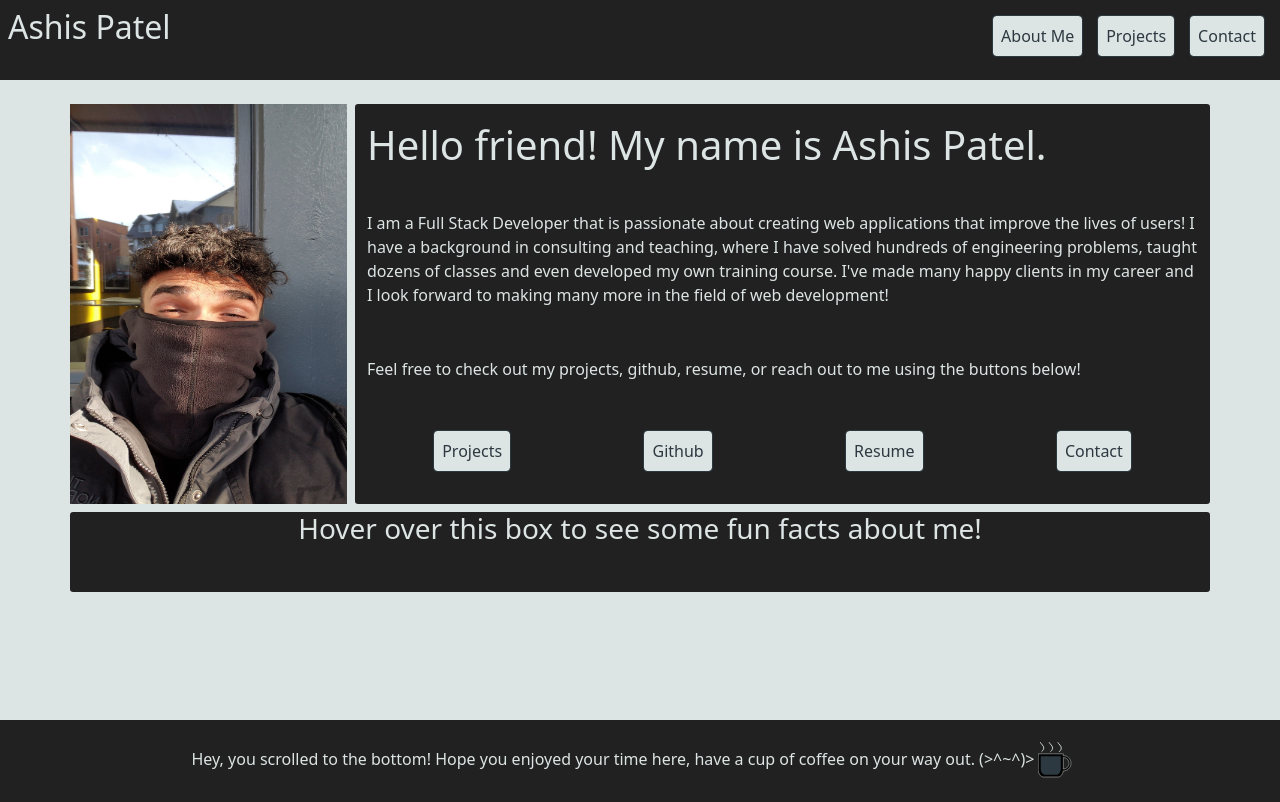
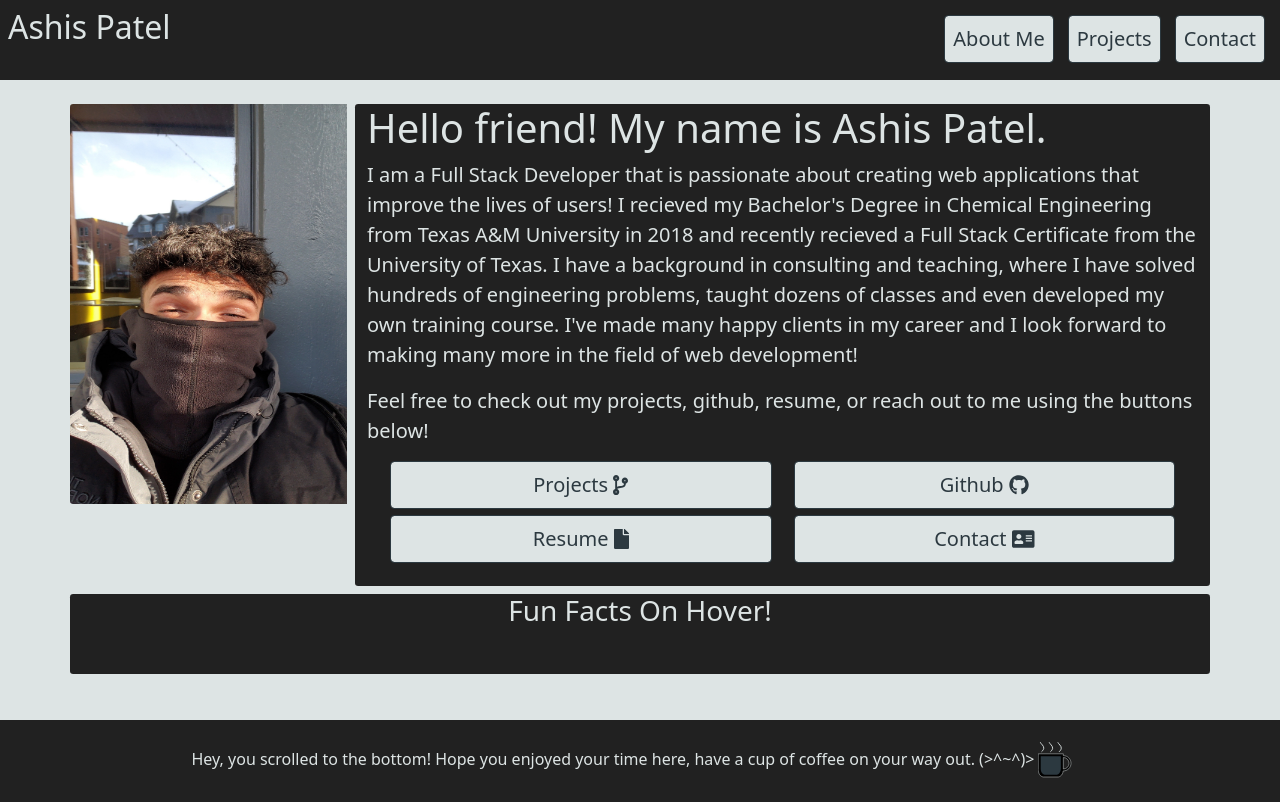
Before and after one commit to AshisPatel/portfolio, a React (Create React App) app: page / in a window 1280 px wide. Built offline with nearby package versions, Linux system fonts and the light colour scheme.

Commit message:
Toggle with font-size and link-button styling

```diff
--- a/package.json
+++ b/package.json
@@ -4,6 +4,7 @@
   "private": true,
   "dependencies": {
     "@fortawesome/fontawesome-svg-core": "^1.2.36",
+    "@fortawesome/free-brands-svg-icons": "^5.15.4",
     "@fortawesome/free-solid-svg-icons": "^5.15.4",
     "@fortawesome/react-fontawesome": "^0.1.16",
     "@testing-library/jest-dom": "^5.14.1",
--- a/src/Components/About.js
+++ b/src/Components/About.js
@@ -2,41 +2,48 @@ import React, { useState } from "react";
 import { Link } from "react-router-dom";
 import funFactList from "../assets/data/factList";
 import ListItem from "../Components/ListItem";
+import { FontAwesomeIcon } from "@fortawesome/react-fontawesome";
 
 function About(props) {
 
-    const [ isHovered, setIsHovered ] = useState(false);
+    const [isHovered, setIsHovered] = useState(false);
 
     return (
         <section id="about" className="container mt-4">
             <div className="row">
-                <img src={require("../assets/images/me.JPG").default} alt="Ashis striking a pose that embodies his grace and magnificence" className="col-12 col-md-3 ps-4 ps-md-0 pe-4 pe-md-2 h-md-100 mb-md-0 mb-4" id="about-img"/>
-                <div className=" col-12 col-md-9 about-info-box d-flex flex-column justify-content-around">
+                <img src={require("../assets/images/me.JPG").default} alt="Ashis striking a pose that embodies his grace and magnificence" className="col-12 col-md-3 ps-4 ps-md-0 pe-4 pe-md-2 h-md-100 mb-md-0 mb-4" id="about-img" />
+                <div className=" col-10 offset-1 offset-md-0 col-md-9 about-info-box d-flex flex-column justify-content-around">
                     <h1>Hello friend! My name is Ashis Patel.</h1>
-                    <p>
-                        I am a Full Stack Developer that is passionate about creating web applications that improve the lives of users! I have a background in consulting and teaching, where I have solved hundreds of engineering problems, taught dozens of classes and even developed my own training course. I've made many happy clients in my career and I look forward to making many more in the field of web development!
+                    <p className="about-me-intro">
+                        I am a Full Stack Developer that is passionate about creating web applications that improve the lives of users! I recieved my Bachelor's Degree in Chemical Engineering from Texas A&M University in 2018 and recently recieved a Full Stack Certificate from the University of Texas. I have a background in consulting and teaching, where I have solved hundreds of engineering problems, taught dozens of classes and even developed my own training course. I've made many happy clients in my career and I look forward to making many more in the field of web development!
 
                     </p>
 
-                    <p>
+                    <p className="fs-5">
                         Feel free to check out my projects, github, resume, or reach out to me using the buttons below!
                     </p>
-                    <div className="about-link-box d-flex justify-content-around mb-3">
-                    <Link to="/projects"><button className="button">Projects</button></Link>
-                    <a href="https://github.com/AshisPatel" target="_blank" className="" rel="noreferrer">
-                        <button className="button">Github</button>
-                    </a>
-                    <a href={require("../assets/files/apr.pdf").default} target="_blank" className=""  rel="noreferrer">
-                        <button className="button">Resume</button>
-                    </a>
-                    <Link to="/contact"><button className="button">Contact</button></Link>
-                </div>
+                    <div className="container">
+                        <div className="row mb-3">
+                            <Link to="/projects" className="col-12 col-md-6"><button className="button w-100 mb-2">Projects <FontAwesomeIcon icon="code-branch" /></button></Link>
+
+                            <a href="https://github.com/AshisPatel" target="_blank" className="col-12 col-md-6" rel="noreferrer">
+                                <button className="button w-100 mb-2">Github <FontAwesomeIcon icon={['fab', 'github']} /></button>
+                            </a>
+
+                            <a href={require("../assets/files/apr.pdf").default} target="_blank" className="col-12 col-md-6" rel="noreferrer">
+                                <button className="button w-100 mb-2">Resume <FontAwesomeIcon icon="file" /></button>
+                            </a>
+
+                            <Link to="/contact" className="col-12 col-md-6"><button className="button w-100 mb-2">Contact <FontAwesomeIcon icon="address-card" /></button></Link>
+                        </div>
+                    </div>
+
                 </div>
             </div>
             <div className="row mt-2">
 
-                <div className="about-extra-info mb-2" onMouseEnter={() => setIsHovered(true)} onMouseLeave={() => setIsHovered(false)}>
-                    <h3 className="text-center">Hover over this box to see some fun facts about me!</h3>
+                <div className="about-extra-info mb-2 col-10 offset-1 col-md-12 offset-md-0" onMouseEnter={() => setIsHovered(true)} onMouseLeave={() => setIsHovered(false)}>
+                    <h3 className="text-center">Fun Facts On Hover!</h3>
 
                     {
                         isHovered &&
@@ -44,7 +51,7 @@ function About(props) {
                         <div>
                             <ul className="no-style-list">
                                 {
-                                    funFactList.map((fact, i) => <ListItem info={fact} icon='magic' key={i}/>)
+                                    funFactList.map((fact, i) => <ListItem info={fact} icon='magic' key={i} />)
                                 }
                             </ul>
                         </div>
--- a/src/Components/Projects.js
+++ b/src/Components/Projects.js
@@ -1,4 +1,4 @@
-import React, { useEffect, useState } from "react";
+import React, { useEffect, useState, useLayoutEffect } from "react";
 import ProjectCard from "./ProjectCard";
 import projectData from "../assets/data/projectData";
 import { FontAwesomeIcon } from "@fortawesome/react-fontawesome";
@@ -6,6 +6,7 @@ import { FontAwesomeIcon } from "@fortawesome/react-fontawesome";
 function Projects(props) {
     // Allow the client to select a tag to see all projects associated with that tag
     const [selectedTags, setSelectedTags] = useState([]);
+    const [renderProjects, setRenderProjects] = useState(false);
 
     const tags = ['React', 'Handlebars', 'MongoDB', 'Mongoose', 'Sequelize', 'Express', 'Node', 'Apollo', 'IndexedDB', 'PWA', 'Bootstrap', 'Tailwind CSS', 'PaperCSS', 'SCSS', 'Javascript']
 
@@ -24,6 +25,16 @@ function Projects(props) {
         }
 
     }
+    // scroll to top of page on page mobile clients, or those with smaller screens. Then, setRenderProjects to true to display the cards, thus preventing any mishaps with the fade-in &
+    useLayoutEffect(() => {
+       window.scrollTo(0,0);
+       setTimeout(() => {
+        // insert a loader?
+        setRenderProjects(true);
+       }, 400);
+
+
+    }, []);
 
     return (
         <div id="project-container">
@@ -56,7 +67,7 @@ function Projects(props) {
 
             <section className="container" >
 
-                {
+                {renderProjects &&
                     projects.length > 0 &&
                     projects.map((project, index) => {
                         // key has to be index, or something that changes upon editing the tags thus forcing the project cards to remount
--- a/src/index.js
+++ b/src/index.js
@@ -4,11 +4,12 @@ import {BrowserRouter as Router} from "react-router-dom";
 import 'bootstrap-icons/font/bootstrap-icons.css';
 import "../src/style.css"
 import { library } from '@fortawesome/fontawesome-svg-core';
-import { faHeart, faCoffee, faMusic, faStickyNote, faDollarSign, faPizzaSlice, faCloud, faMagic, faEnvelopeOpenText, faMobileAlt, faHome, faComment, faPaperPlane, faHashtag } from '@fortawesome/free-solid-svg-icons';
+import { fab } from '@fortawesome/free-brands-svg-icons';
+import { faHeart, faCoffee, faMusic, faStickyNote, faDollarSign, faPizzaSlice, faCloud, faMagic, faEnvelopeOpenText, faMobileAlt, faHome, faComment, faPaperPlane, faHashtag, faCodeBranch, faFile, faAddressCard, fa } from '@fortawesome/free-solid-svg-icons';
 import App from './App';
 import reportWebVitals from './reportWebVitals';
 
-library.add(faHeart, faMusic, faCoffee, faStickyNote, faDollarSign, faPizzaSlice, faCloud, faMagic, faEnvelopeOpenText, faMobileAlt, faHome, faComment, faPaperPlane, faHashtag);
+library.add(fab, faHeart, faMusic, faCoffee, faStickyNote, faDollarSign, faPizzaSlice, faCloud, faMagic, faEnvelopeOpenText, faMobileAlt, faHome, faComment, faPaperPlane, faHashtag, faCodeBranch, faFile, faAddressCard);
 
 ReactDOM.render(
   <React.StrictMode>
--- a/src/style.scss
+++ b/src/style.scss
@@ -26,37 +26,7 @@ $floating-box-shadow-red:
 // .negative-margin {
 //     margin-top: -4rem !important;
 // }
-@include media-breakpoint-up(sm) {
-    .negative-margin {
-        margin-top: 1rem !important;
-    }
-}
 
-@include media-breakpoint-up(md) {
-    .negative-margin {
-        margin-top: -4rem !important;
-    }
-
-    #contact-list {
-        font-size: 1.5rem !important;
-    }
-
-    #contact-form {
-        left: 25% !important;
-        width: 50vw !important;
-    }
-}
-
-@include media-breakpoint-up(lg) {
-    #contact-list {
-        font-size: 2rem !important;
-    }
-
-    #contact-form {
-        left: 30% !important;
-        width: 40vw !important;
-    }
-}
 
 body {
     background: $secondary !important;
@@ -73,7 +43,6 @@ body {
     background-color: $secondary;
     color: $accent;
     border: none;
-    font-size: 1rem;
     cursor: pointer;
     text-align: center;
     padding: 0.5rem;
@@ -356,8 +325,12 @@ footer {
 
 #about-img {
     max-height: 50vh !important;
+    border-radius: 0.2rem;
 }
 
+.about-me-intro {
+    font-size: .0.6rem;
+}
 .about-info-box {
     background-color: $primary;
     color: $secondary;
@@ -365,18 +338,17 @@ footer {
     transition: background-color 0.25s ease-in-out;
 }
 
-.about-link-box {
-    background-color: $primary;
-    color: $secondary;
-    border-radius: 0.2rem;
-}
+// .about-link-box {
+//     background-color: $primary;
+//     color: $secondary;
+//     border-radius: 0.2rem;
+// }
 
 .about-extra-info {
     background-color: $primary;
     color: $secondary;
     border-radius: 0.2rem;
     height: 10vh;
-    width: 100%;
     transition: height 0.5s ease-in-out, background-color 0.5s ease-in-out;
     &:hover {
         height: 40vh;
@@ -484,3 +456,51 @@ footer {
     width: 50px;
     height: 50px;
 }
+
+// media-breakpoints
+
+@include media-breakpoint-up(sm) {
+    .negative-margin {
+        margin-top: 1rem !important;
+    }
+
+    .button {
+        font-size: 0.75rem;
+    }
+
+    .about-me-intro {
+        font-size: 0.6rem;
+    }
+}
+
+@include media-breakpoint-up(md) {
+    .negative-margin {
+        margin-top: -4rem !important;
+    }
+
+    #contact-list {
+        font-size: 1.5rem !important;
+    }
+
+    #contact-form {
+        left: 25% !important;
+        width: 50vw !important;
+    }
+    .button {
+        font-size: 1.25rem;
+    }
+    .about-me-intro {
+        font-size: 1.25rem;
+    }
+}
+
+@include media-breakpoint-up(lg) {
+    #contact-list {
+        font-size: 2rem !important;
+    }
+
+    #contact-form {
+        left: 30% !important;
+        width: 40vw !important;
+    }
+}
```
Also changed, not shown: src/style.css, 2 other files (tests, documents, lock files or other folders).
